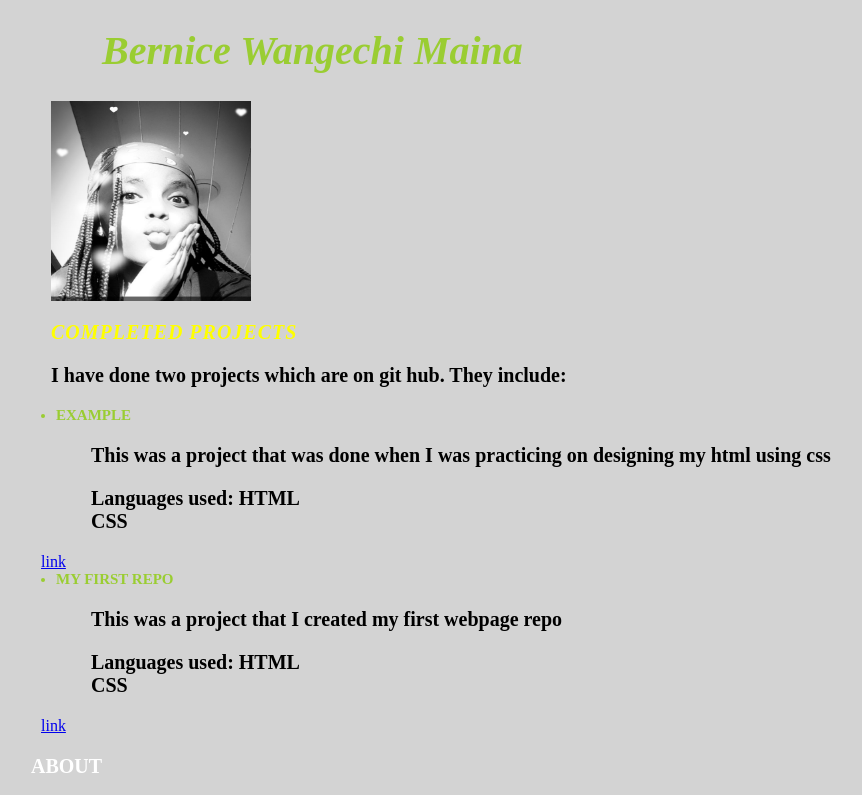
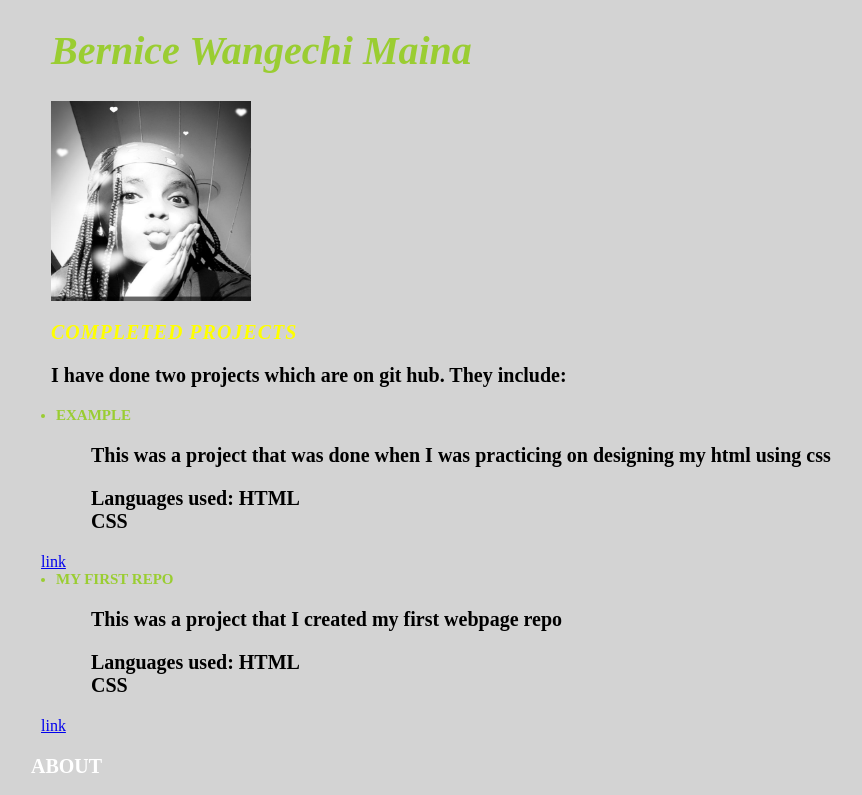
Before and after one commit to Bernice2001/Portfolio, a plain HTML site: page index.html in a window 1280 px wide. Shown: the top 795 px of the page, without its empty margins (7-869 px from the left). Drawn offline with Linux system fonts and the light colour scheme.

Commit message:
h1marginleft

```diff
--- a/style.css
+++ b/style.css
@@ -5,7 +5,7 @@ h1{
     font-size: 40px;
     font-weight: bolder;
     font-style:oblique;
-    margin-left:101px;
+    margin-left:50px;
     color:yellowgreen;
 }
 img{
```
